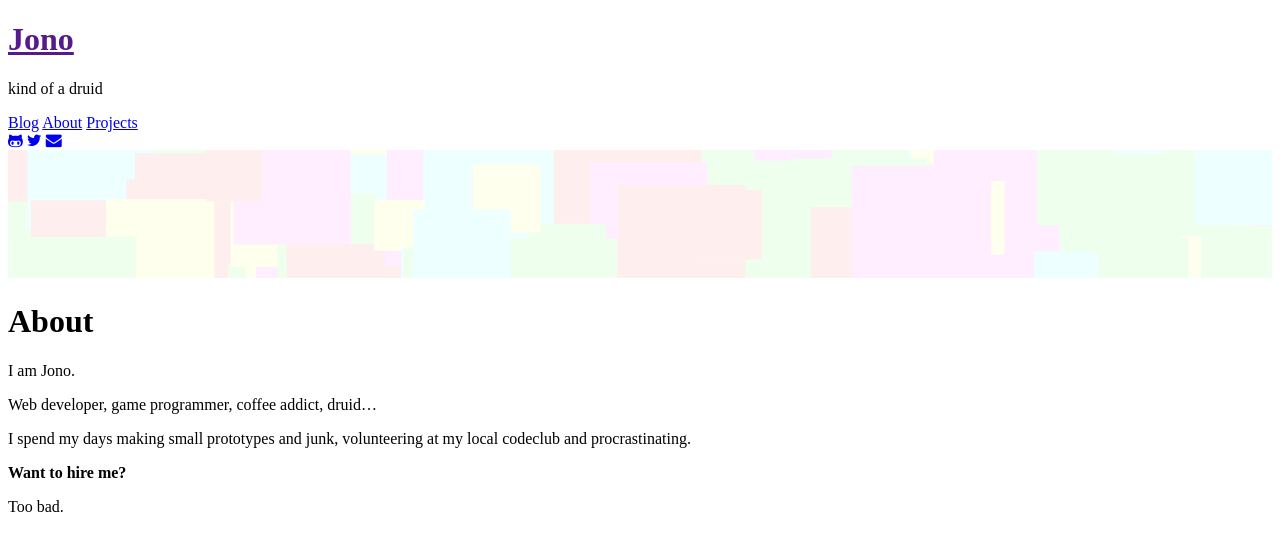
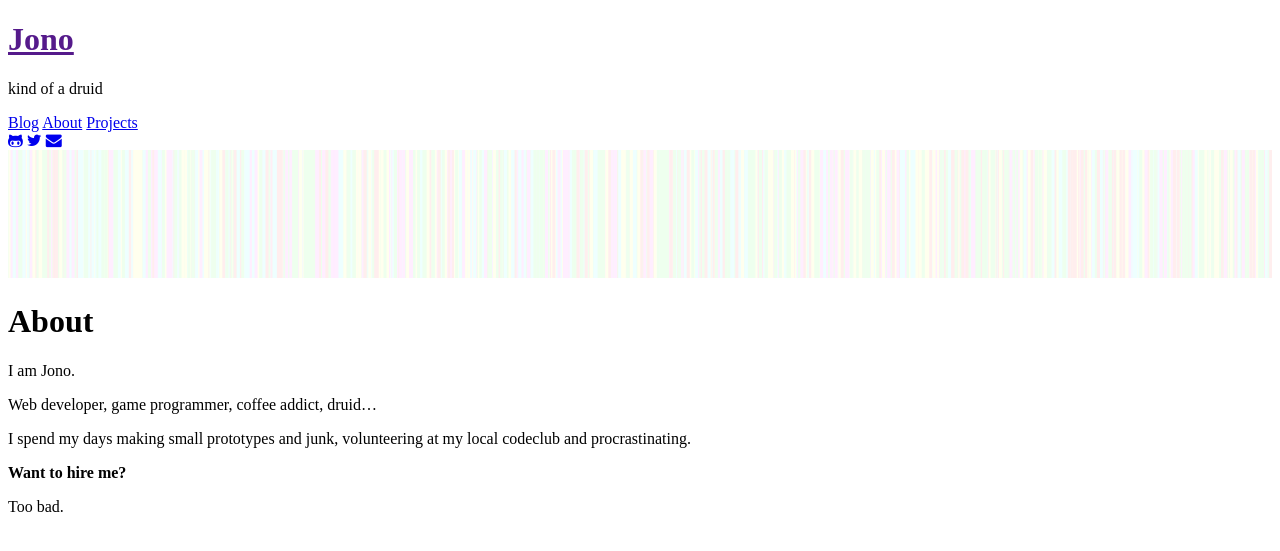
Before and after one commit to foopod/blog-2.0, a Jekyll site: the page built from about.md, in a window 1280 px wide. Shown: the top 551 px of the page. Built offline with Jekyll 4.4.1, drawn with Linux system fonts in a browser that asks for light colours; nearby versions of some CDN libraries; some web fonts are replaced.

Commit message:
trying a new buzz

```diff
--- a/_includes/head.html
+++ b/_includes/head.html
@@ -22,8 +22,8 @@
     <link href="https://maxcdn.bootstrapcdn.com/font-awesome/4.6.3/css/font-awesome.min.css" rel="stylesheet">
 
   <!-- Icons -->
-<!--  <link rel="apple-touch-icon-precomposed" sizes="144x144" href="{{ site.baseurl }}public/apple-touch-icon-144-precomposed.png">-->
-<!--                                 <link rel="shortcut icon" href="{{ site.baseurl }}public/favicon.ico">-->
+  <link rel="apple-touch-icon-precomposed" sizes="144x144" href="{{ site.baseurl }}public/icon.png">
+                                 <link rel="shortcut icon" href="{{ site.baseurl }}public/favicon.png">
 
   <!-- RSS -->
   <link rel="alternate" type="application/rss+xml" title="RSS" href="/atom.xml">
--- a/_includes/sidebar.html
+++ b/_includes/sidebar.html
@@ -66,7 +66,7 @@
 
         function drawSquare(x,y,color,size){
             ctx.fillStyle =color;
-            ctx.fillRect(x,y,size,size);
+            ctx.fillRect((Math.random()*canvas.width/50) * 50,0,3,canvas.height);
         }
 
         init();
```
Also changed, not shown: public/favicon.png (added), public/icon.png (added).
